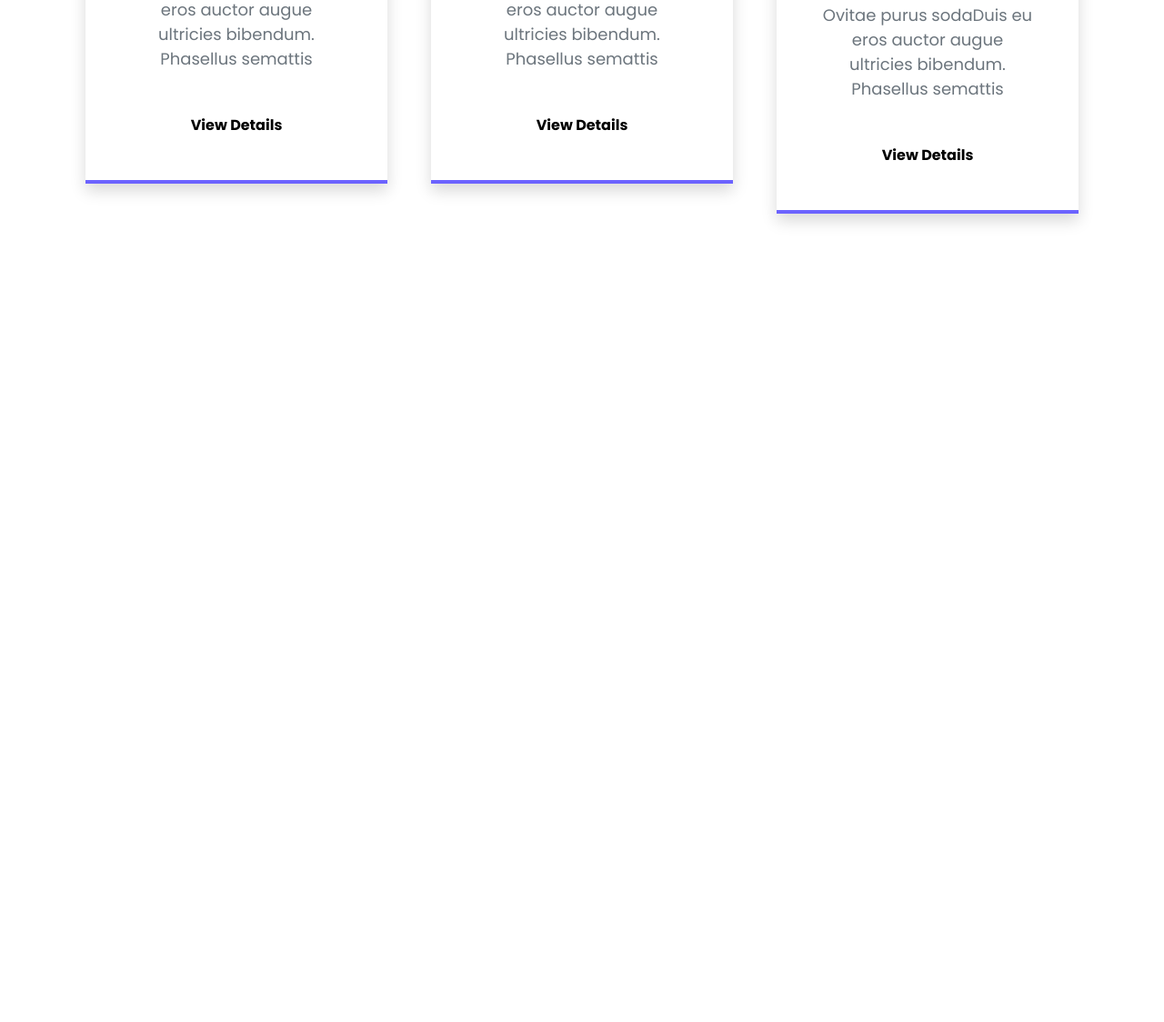
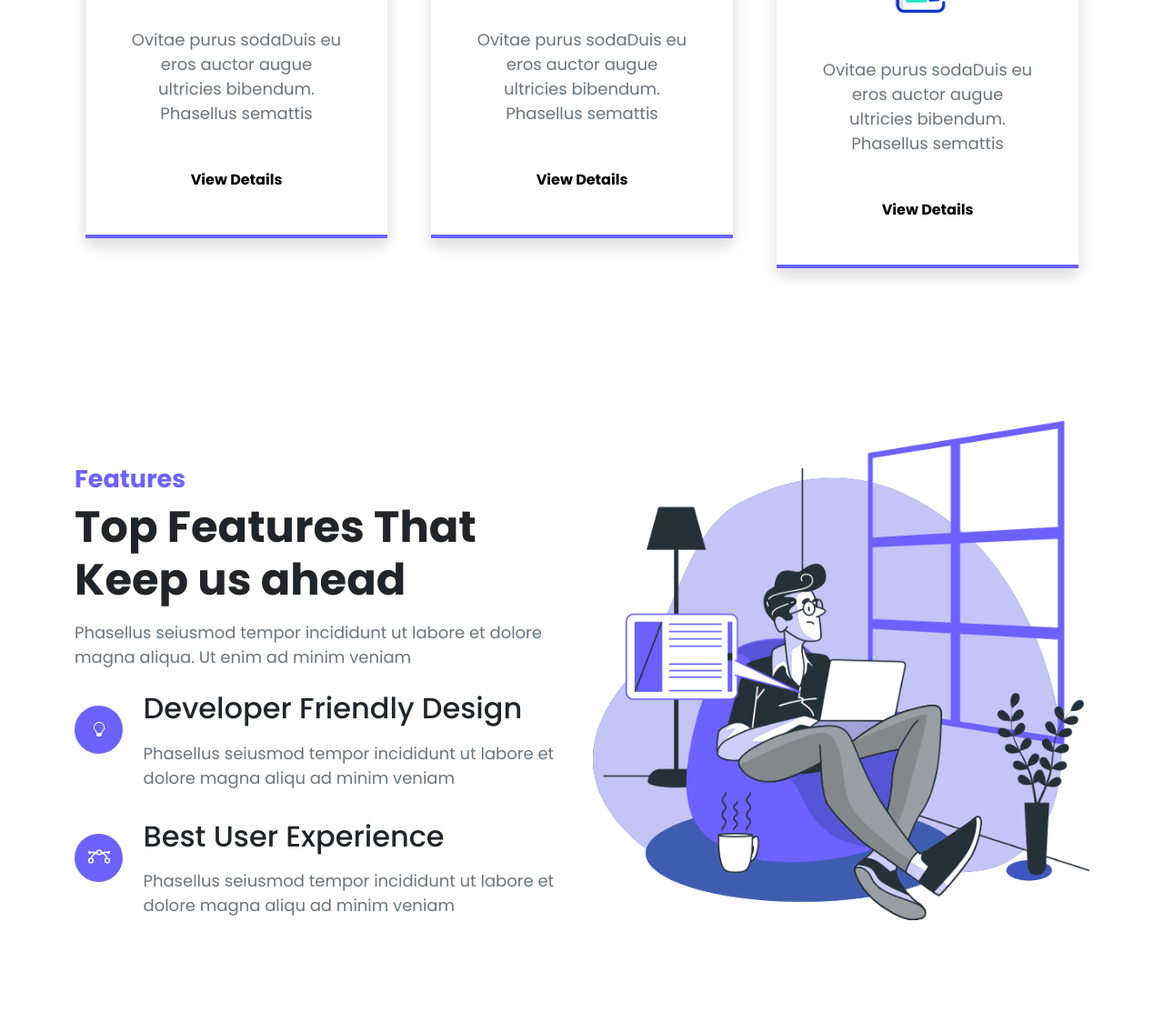
Before and after one commit to Aliihasssan/2050-Color-Landing-Page, a plain HTML site: page index.html in a window 1280 px wide. Shown: the part 4294-5418 px from the top of the page at 91% size. Before the commit the page ends 4601 px from the top, so only its background shows below. Drawn offline with nearby package versions, Linux system fonts and the light colour scheme.

Commit message:
add feature section

```diff
--- a/css/style.css
+++ b/css/style.css
@@ -24,7 +24,7 @@ body{
     color: white;
 }
 .images{
-    height: 530px;
+    height: 590px;
     width: 510px;
 }
 
@@ -119,3 +119,22 @@ body{
 .product-cards{
     border-bottom: 4px solid #6c63ff ;
 }
+/* Features */
+.feature-icon{
+    background-color: #6c63ff;
+    color: white;
+    padding: 13px;
+    border-radius: 50%;
+    width: 53px;
+    display: block;
+    height: 53px;
+    text-align: center;
+
+        transition: all 0.7s ease;
+
+}
+
+.feature-card:hover span{
+    transform: translateX(25px);
+    background-color: #4741af;
+}
--- a/index.html
+++ b/index.html
@@ -288,6 +288,56 @@
 <!--End our product  -->
 
 <!-- Start Features -->
+<div class="container my-5 py-5">
+  <div class="row">
+    <div class="col-lg-6">
+      <h3 class="text-subtitle mt-5">Features</h3>
+      <h1  class="text-title mt-2">Top Features That Keep us ahead</h1>
+      <p class="text-p text-secondary mt-3 mb-4">Phasellus seiusmod tempor incididunt ut labore et dolore magna aliqua. Ut enim ad minim veniam</p>
+
+
+      <div class="row feature-card ">
+        <div  class="col-lg-1 pt-3  ">
+<span class="feature-icon ">
+  <svg xmlns="http://www.w3.org/2000/svg" width="16" height="16" fill="currentColor" class="bi bi-lightbulb" viewBox="0 0 16 16">
+    <path d="M2 6a6 6 0 1 1 10.174 4.31c-.203.196-.359.4-.453.619l-.762 1.769A.5.5 0 0 1 10.5 13a.5.5 0 0 1 0 1 .5.5 0 0 1 0 1l-.224.447a1 1 0 0 1-.894.553H6.618a1 1 0 0 1-.894-.553L5.5 15a.5.5 0 0 1 0-1 .5.5 0 0 1 0-1 .5.5 0 0 1-.46-.302l-.761-1.77a2 2 0 0 0-.453-.618A5.98 5.98 0 0 1 2 6m6-5a5 5 0 0 0-3.479 8.592c.263.254.514.564.676.941L5.83 12h4.342l.632-1.467c.162-.377.413-.687.676-.941A5 5 0 0 0 8 1"/>
+  </svg>
+</span>
+
+
+
+        </div>
+        <div style="padding-left: 40px;" class="col-lg-11 mb-3   ">
+<h2 class="mb-3">Developer Friendly Design</h2>
+          <p class="text-p text-secondary"> Phasellus seiusmod tempor incididunt ut labore et dolore magna aliqu ad minim veniam </p>
+
+        </div>
+      </div>
+      <div class="row mb-5 feature-card ">
+        <div  class="col-lg-1 pt-3  ">
+<span class="feature-icon ">
+  <svg xmlns="http://www.w3.org/2000/svg" width="24" height="24" fill="currentColor"
+  class="bi bi-bezier" viewBox="0 0 16 16">
+  <path fill-rule="evenodd"
+      d="M0 10.5A1.5 1.5 0 0 1 1.5 9h1A1.5 1.5 0 0 1 4 10.5v1A1.5 1.5 0 0 1 2.5 13h-1A1.5 1.5 0 0 1 0 11.5v-1zm1.5-.5a.5.5 0 0 0-.5.5v1a.5.5 0 0 0 .5.5h1a.5.5 0 0 0 .5-.5v-1a.5.5 0 0 0-.5-.5h-1zm10.5.5A1.5 1.5 0 0 1 13.5 9h1a1.5 1.5 0 0 1 1.5 1.5v1a1.5 1.5 0 0 1-1.5 1.5h-1a1.5 1.5 0 0 1-1.5-1.5v-1zm1.5-.5a.5.5 0 0 0-.5.5v1a.5.5 0 0 0 .5.5h1a.5.5 0 0 0 .5-.5v-1a.5.5 0 0 0-.5-.5h-1zM6 4.5A1.5 1.5 0 0 1 7.5 3h1A1.5 1.5 0 0 1 10 4.5v1A1.5 1.5 0 0 1 8.5 7h-1A1.5 1.5 0 0 1 6 5.5v-1zM7.5 4a.5.5 0 0 0-.5.5v1a.5.5 0 0 0 .5.5h1a.5.5 0 0 0 .5-.5v-1a.5.5 0 0 0-.5-.5h-1z" />
+  <path d="M6 4.5H1.866a1 1 0 1 0 0 1h2.668A6.517 6.517 0 0 0 1.814 9H2.5c.123 0 .244.015.358.043a5.517 5.517 0 0 1 3.185-3.185A1.503 1.503 0 0 1 6 5.5v-1zm3.957 1.358A1.5 1.5 0 0 0 10 5.5v-1h4.134a1 1 0 1 1 0 1h-2.668a6.517 6.517 0 0 1 2.72 3.5H13.5c-.123 0-.243.015-.358.043a5.517 5.517 0 0 0-3.185-3.185z" />
+</svg>
+</span>
+        </div>
+
+        <div style="padding-left: 40px;" class="col-lg-11 mb-5   ">
+<h2 class="mb-3">Best User Experience</h2>
+          <p class="text-p text-secondary"> Phasellus seiusmod tempor incididunt ut labore et dolore magna aliqu ad minim veniam </p>
+
+        </div>
+      </div>
+
+    </div>
+    <div class="col-lg-6">
+<img class="img-fluid" src="images/feature2-img.png" alt="">
+    </div>
+  </div>
+</div>
 
 <!-- End Features -->
 
```
